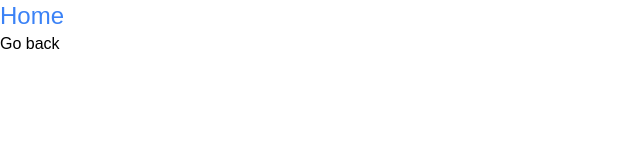
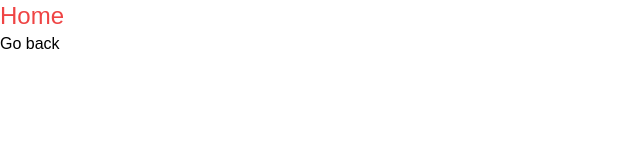
Before and after one commit to vishalthegupta/PawsPoint, a React (Vite) app in the folder PawsPoint_frontend/: page / in a window 1280 px wide. Shown: the top 160 px of the page, without its empty margins (0-640 px from the left). Built offline with nearby package versions, Linux system fonts and the light colour scheme.

Commit message:
made some changes

```diff
--- a/PawsPoint_frontend/package.json
+++ b/PawsPoint_frontend/package.json
@@ -28,6 +28,6 @@
     "globals": "^15.9.0",
     "postcss": "^8.4.49",
     "tailwindcss": "^3.4.14",
-    "vite": "^5.4.0"
+    "vite": "^5.4.11"
   }
 }
--- a/PawsPoint_frontend/src/components/pages/Home.jsx
+++ b/PawsPoint_frontend/src/components/pages/Home.jsx
@@ -5,7 +5,7 @@ const Home = () => {
   const navigate=useNavigate()
   return (
     <>
-    <div className='text-blue-500 text-2xl'>Home</div>
+    <div className='text-red-500 text-2xl'>Home</div>
     <button onClick={()=>navigate('/')}>Go back</button>
 
     </>
```
Also changed, not shown: 1 other file (tests, documents, lock files or other folders).
